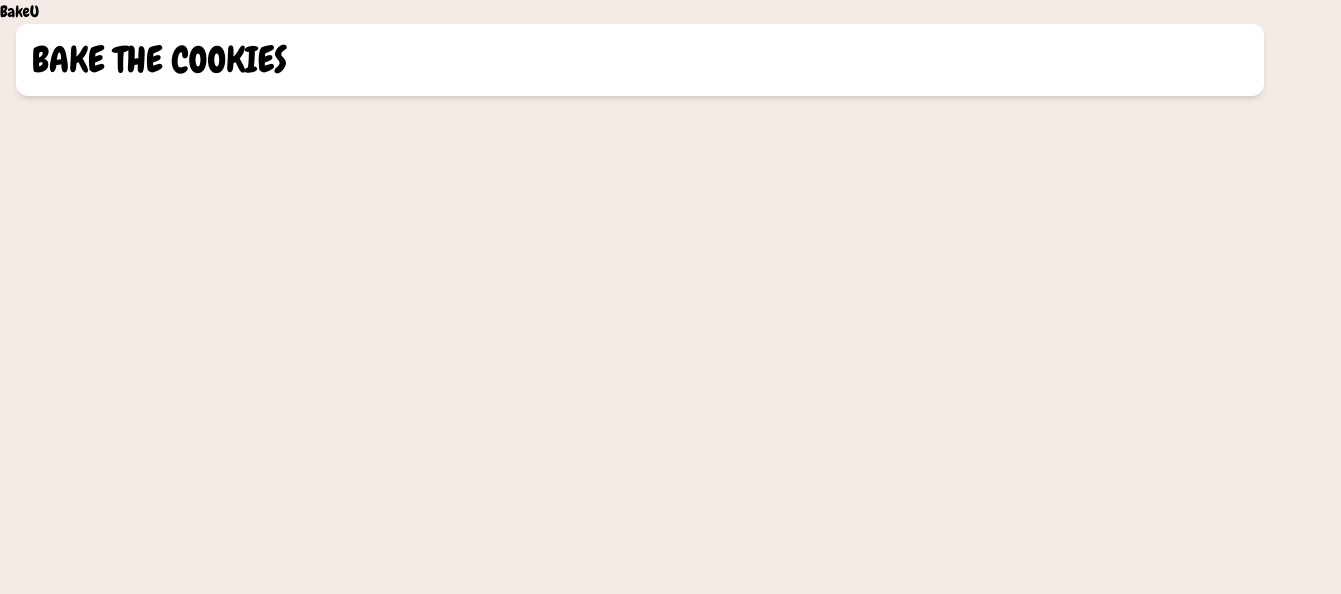
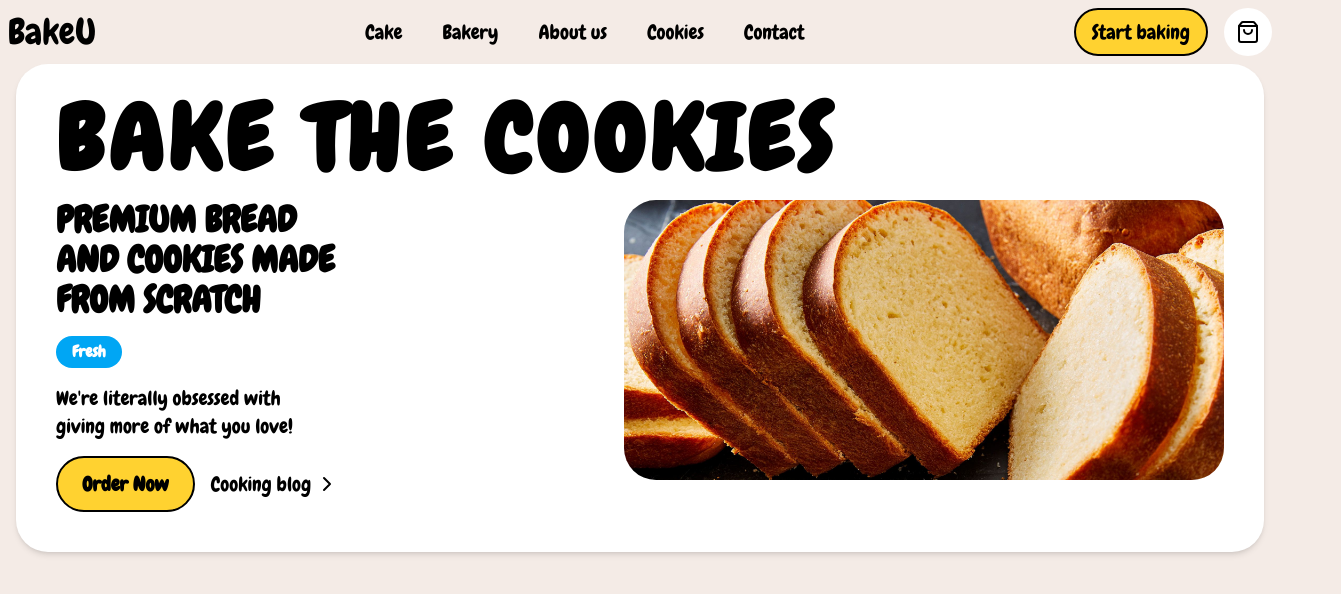
Before and after one commit to muhammadamin16/bakeU, a Next.js app: page / in a window 1280 px wide. Shown: the top 594 px of the page, 1341 px wide, since content can reach past the window. Built offline with nearby package versions, Linux system fonts and the light colour scheme.

Commit message:
Header and hero is done

```diff
--- a/components/Hero.tsx
+++ b/components/Hero.tsx
@@ -1,7 +1,44 @@
+import { ChevronRight } from "lucide-react";
+
 export default function Hero() {
   return (
-    <div className="bg-white rounded-xl p-4 shadow-md">
-      <h1 className="uppercase text-4xl">bake the cookies</h1>
+    <div className="bg-white rounded-[32px] p-10 shadow-md">
+      <h1 className="uppercase text-[64px] md:text-[90px] leading-[0.8] font-black origin-left [transform:scaleX(1.1)] tracking-[0.05em]">
+        bake the cookies
+      </h1>
+
+      <div className="mt-6 flex items-start justify-between gap-8">
+        <div className="flex flex-col gap-4">
+          <p className="uppercase text-3xl md:text-4xl font-semibold">
+            Premium bread <br /> and cookies made <br /> from scratch
+          </p>
+          <span className="inline-flex items-center px-4 py-1 rounded-full bg-sky-500 text-white font-semibold w-fit">
+            Fresh
+          </span>
+          <p className="text-lg md:text-xl">
+            We're literally obsessed with <br /> giving more of what you love!
+          </p>
+          <div className="flex items-center gap-4 text-xl">
+            <button className="bg-amber-300 rounded-full px-6 py-3 cursor-pointer border-2 border-black font-semibold">
+              Order Now
+            </button>
+            <button className="flex items-center gap-1">
+              Cooking blog
+              <ChevronRight />
+            </button>
+          </div>
+        </div>
+
+        <div className="w-[600px] h-[280px] rounded-[32px] overflow-hidden bg-yellow-300 flex items-end justify-center">
+          <img
+            width={600}
+            height={300}
+            src="/hero_photo.jpg"
+            className="h-full object-cover"
+            alt="hero photo"
+          />
+        </div>
+      </div>
     </div>
   );
 }
--- a/components/layout/Header.tsx
+++ b/components/layout/Header.tsx
@@ -1,8 +1,24 @@
+import { ShoppingBag } from "lucide-react";
+
 export default function Header() {
   return (
-    <div>
-      <h1>BakeU</h1>
-      <p></p>
+    <div className="container mx-auto flex justify-between items-center p-2">
+      <h1 className="text-4xl">BakeU</h1>
+      <ul className="flex gap-10 text-xl">
+        <li>Cake</li>
+        <li>Bakery</li>
+        <li>About us</li>
+        <li>Cookies</li>
+        <li>Contact</li>
+      </ul>
+      <div className="flex gap-4 items-center">
+        <button className="text-xl bg-amber-300 rounded-full px-4 py-2 cursor-pointer border-2 border-black">
+          Start baking
+        </button>
+        <div className="flex items-center justify-center p-3 bg-white rounded-full cursor-pointer">
+          <ShoppingBag />
+        </div>
+      </div>
     </div>
   );
 }
--- a/package.json
+++ b/package.json
@@ -9,6 +9,7 @@
     "lint": "eslint"
   },
   "dependencies": {
+    "lucide-react": "^0.560.0",
     "next": "16.0.6",
     "react": "19.2.0",
     "react-dom": "19.2.0"
```
Also changed, not shown: public/hero_photo.jpg (added), 1 other file (tests, documents, lock files or other folders).
